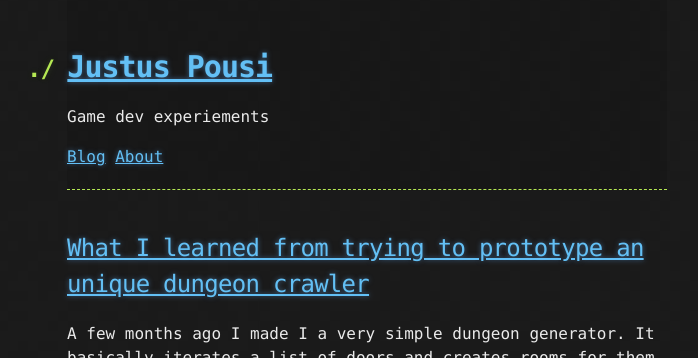
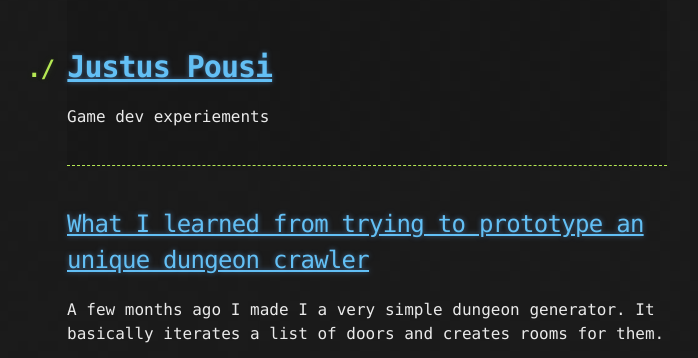
Before and after one commit to barocon/barocon.github.io, a Jekyll site: the page built from index.html, in a window 1280 px wide and 900 px high, cut to the strip 0-358 px from the top of the window. Shown: the whole strip, without its empty margins (273-971 px from the left). Built offline with Jekyll 4.4.1, drawn with Linux system fonts in a browser that asks for light colours.

Commit message:
post date to mainpage, hide about

```diff
--- a/_layouts/default.html
+++ b/_layouts/default.html
@@ -19,10 +19,6 @@
             <p class="site-description">{{ site.description }}</p>
           </div>
 
-          <nav>
-            <a href="{{ site.baseurl }}/">Blog</a>
-            <a href="{{ site.baseurl }}/about">About</a>
-          </nav>
         </header>
       </div>
     </div>
--- a/index.html
+++ b/index.html
@@ -11,7 +11,9 @@
       <div class="entry">
         {{ post.content }}
       </div>
-
+	  <div class="date">
+		Written on {{ page.date | date: "%B %e, %Y" }}
+	  </div>
       <a href="{{ site.baseurl }}{{ post.url }}" class="read-more">Permalink</a>
     </article>
   {% endfor %}
```
